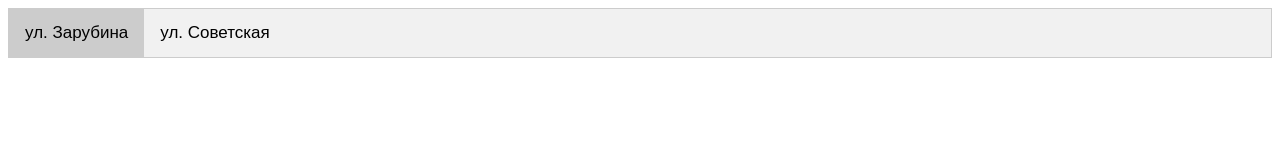
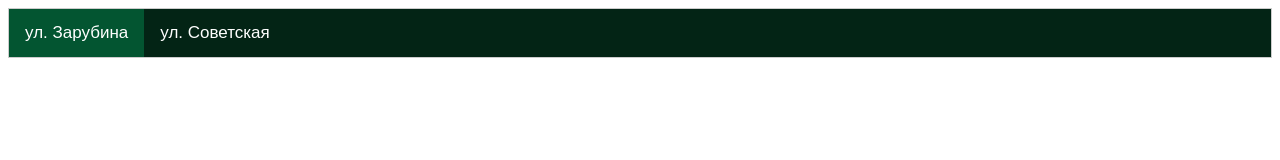
Before and after one commit to dkalashnik/dkalashnik.github.io, a plain HTML site: page index.html in a window 1280 px wide. Drawn offline with Linux system fonts and the light colour scheme.

Commit message:
Update colours

```diff
--- a/index.html
+++ b/index.html
@@ -5,14 +5,13 @@
 <title>Декабрист Саратов</title>
 <style>
 body {font-family: Arial;}
-
 /* Style the tab */
 .tab {
     overflow: hidden;
     border: 1px solid #ccc;
-    background-color: #f1f1f1;
+    background-color: #032415;
+    color: white;
 }
-
 /* Style the buttons inside the tab */
 .tab button {
     background-color: inherit;
@@ -23,18 +22,16 @@ body {font-family: Arial;}
     padding: 14px 16px;
     transition: 0.3s;
     font-size: 17px;
+    color: white;
 }
-
 /* Change background color of buttons on hover */
 .tab button:hover {
-    background-color: #ddd;
+    background-color: #0d4a2f;
 }
-
 /* Create an active/current tablink class */
 .tab button.active {
-    background-color: #ccc;
+    background-color: #035531;
 }
-
 /* Style the tab content */
 .tabcontent {
     display: none;
```
